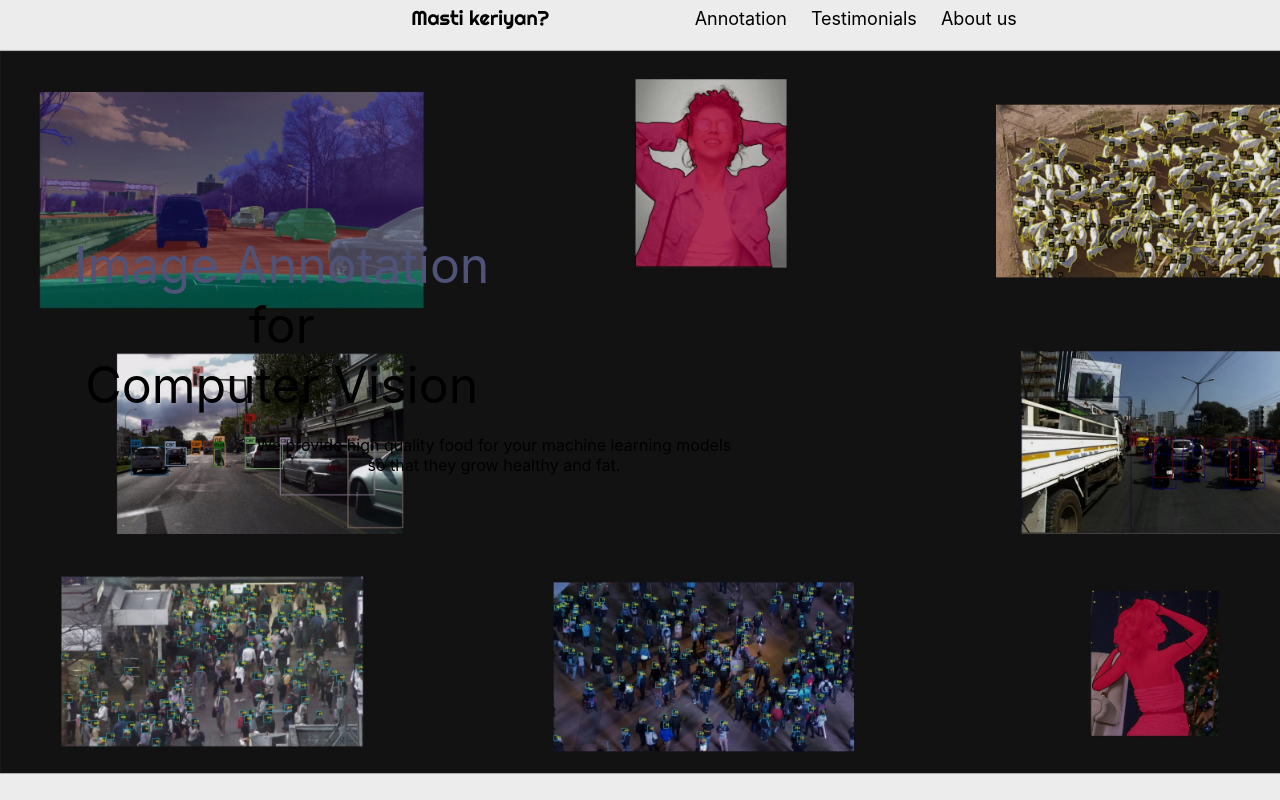
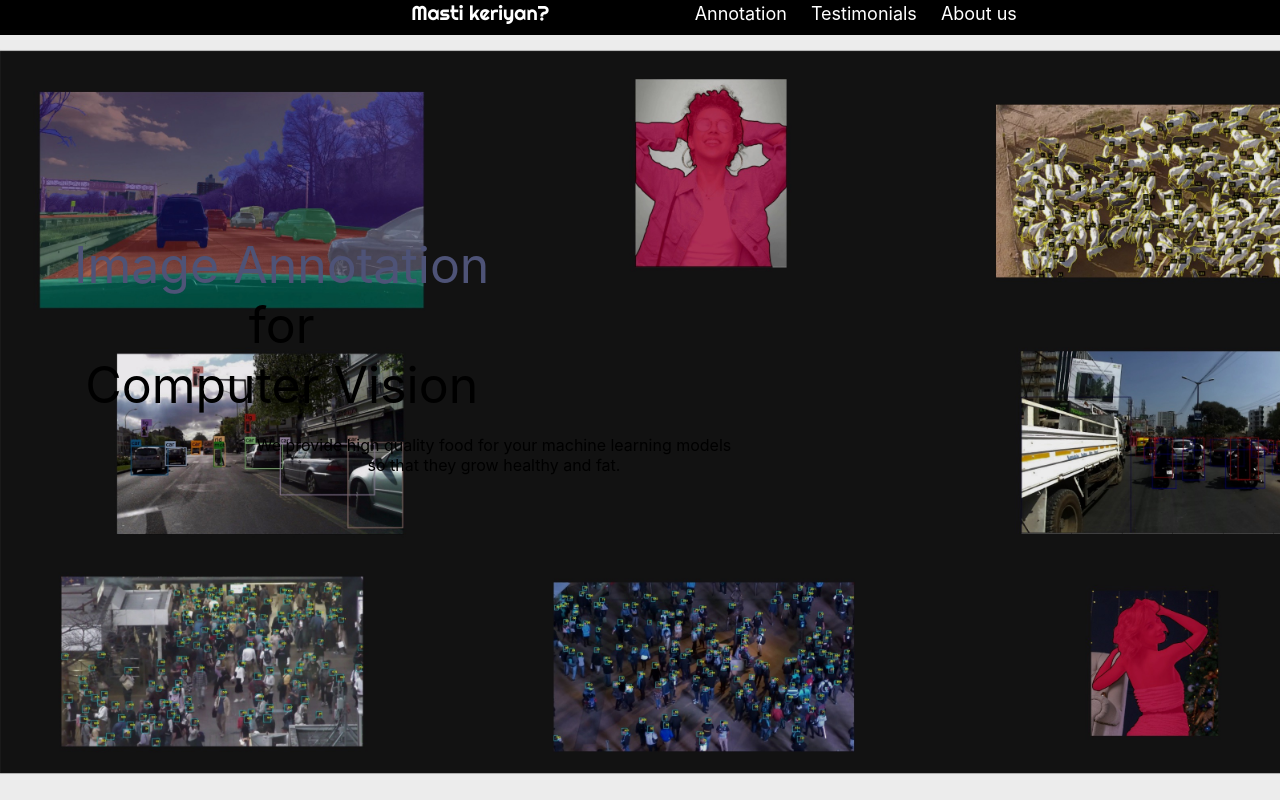
Before and after one commit to D3nii/React-Projects, a React (Create React App) app in the folder prox/: page / in a window 1280 px wide. Shown: the top 800 px of the page. Built offline with nearby package versions, Linux system fonts and the light colour scheme.

Commit message:
Update NavBar.css

```diff
--- a/prox/src/Style/NavBar.css
+++ b/prox/src/Style/NavBar.css
@@ -11,11 +11,17 @@ a {
   color: rgb(78, 83, 119);
   cursor: pointer;
 }
+
 .navBar {
-  font-size: 17px;
-  margin-right: 0px;
-  padding: 0 15px;
+  padding: 18px 15px;
+  height: 35px;
+  font-size: 21px;
+  color: white;
+  background-color: black;
+  position: relative;
+  margin: -5px 0px;
 }
+
 .navButton {
   border: 2px solid rgb(78, 83, 119);
   color: rgb(78, 83, 119);
```
